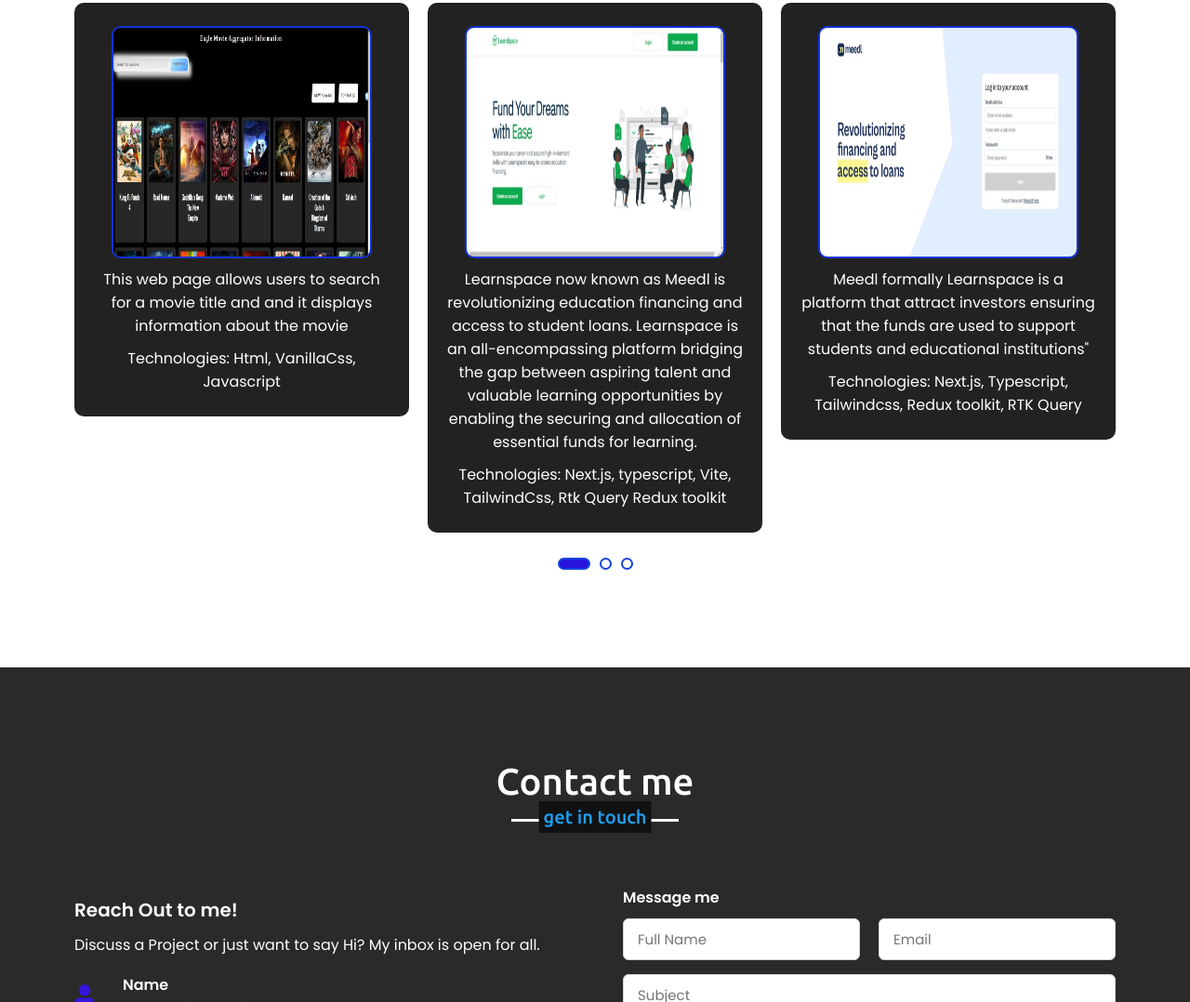
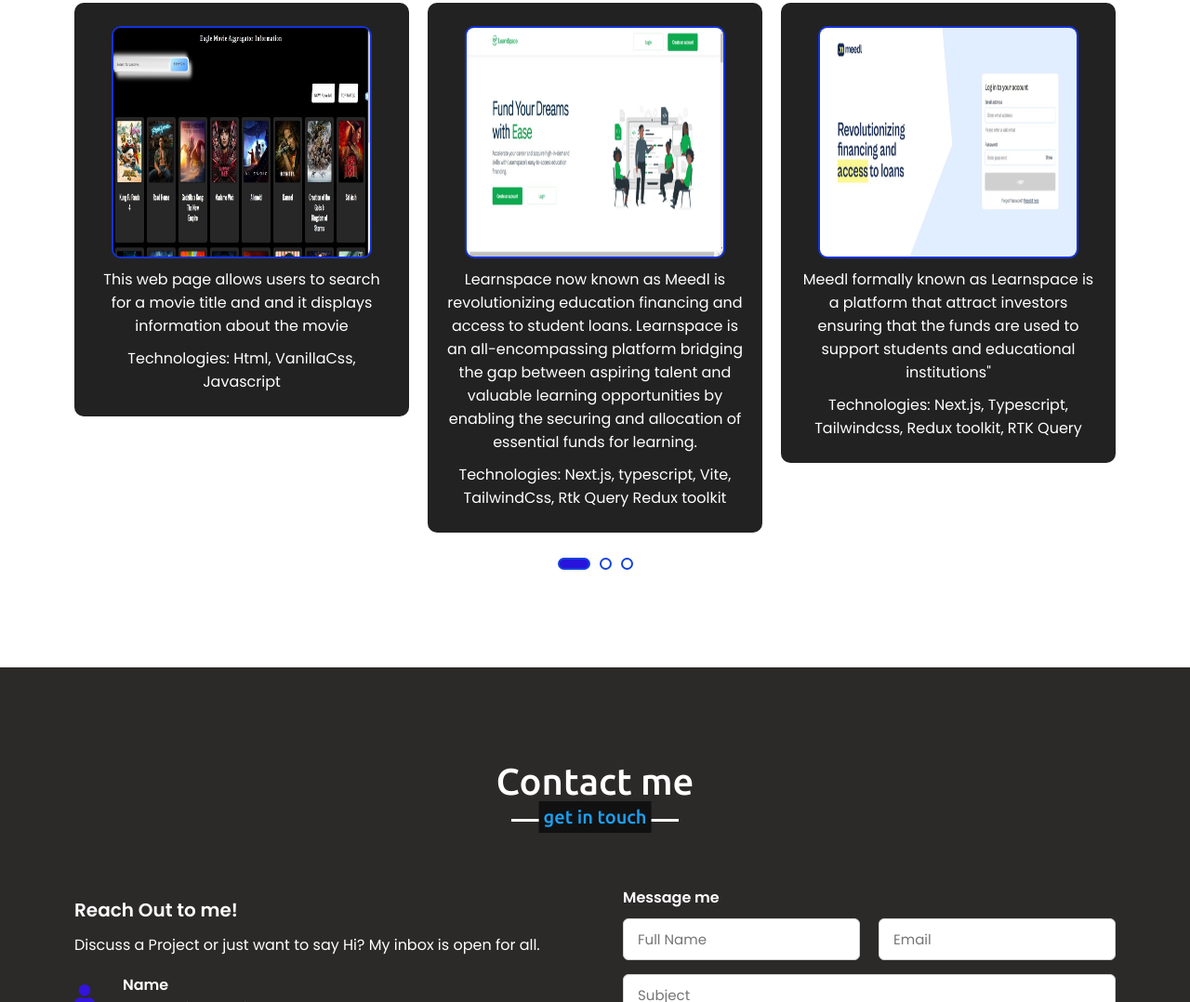
Before and after one commit to MOYIN-21/My-Portfolio, a website: page index.html in a window 1280 px wide. Shown: the part 2636-3714 px from the top of the page at 93% size. Drawn offline with nearby package versions, Linux system fonts and the light colour scheme.

```diff
--- a/index.html
+++ b/index.html
@@ -224,7 +224,7 @@
                 <a href="#" target="_blank">
                     <div class="box">
                         <img src="./images/MeedlImage.jpeg" alt="Meedl app">
-                        <p>Meedl formally Learnspace is a platform that attract investors ensuring that
+                        <p>Meedl formally known as Learnspace is a platform that attract investors ensuring that
                             the funds are used to support students and educational institutions"</p>
                         <p>Technologies: Next.js, Typescript, Tailwindcss, Redux toolkit, RTK Query</p>
                         <!-- <p>Code Sample: <a href="https://github.com/MOYIN-21/Movie-Info-App"></a> </p> -->
```
